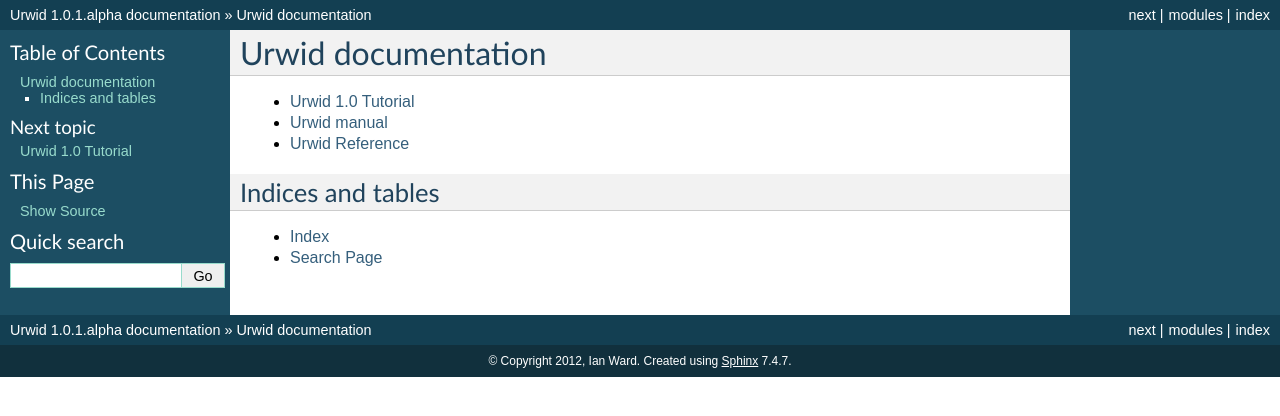
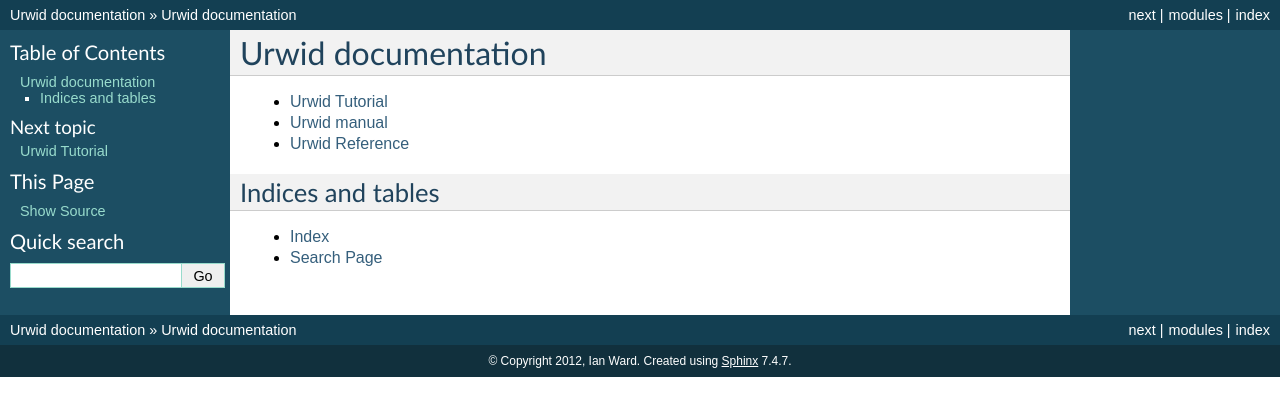
Before and after one commit to urwid/urwid, a Sphinx documentation site: the page built from docs/index.rst, in a window 1280 px wide. Shown: the top 416 px of the page. Built offline with Sphinx 7.4.7, drawn with Linux system fonts in a browser that asks for light colours; part of the change alters nothing that is shown.

Commit message:
docs: get urwid version from version.py
--HG--
branch : feature-sphinx

```diff
--- a/docs/conf.py
+++ b/docs/conf.py
@@ -46,11 +46,15 @@ copyright = u'2012, Ian Ward'
 # The version info for the project you're documenting, acts as replacement for
 # |version| and |release|, also used in various other places throughout the
 # built documents.
-#
+FILE_PATH = os.path.dirname(__file__).decode('utf-8')
+VERSION_MODULE = os.path.abspath(os.path.join(FILE_PATH,
+    '../urwid/version.py'))
+VERSION_VARS = {}
+execfile(VERSION_MODULE, VERSION_VARS)
 # The short X.Y version.
-version = '1.0'
+version = '.'.join([str(x) for x in VERSION_VARS['VERSION'][:2]])
 # The full version, including alpha/beta/rc tags.
-release = '1.0.1.alpha'
+release = VERSION_VARS['__version__']
 
 # The language for content autogenerated by Sphinx. Refer to documentation
 # for a list of supported languages.
```
